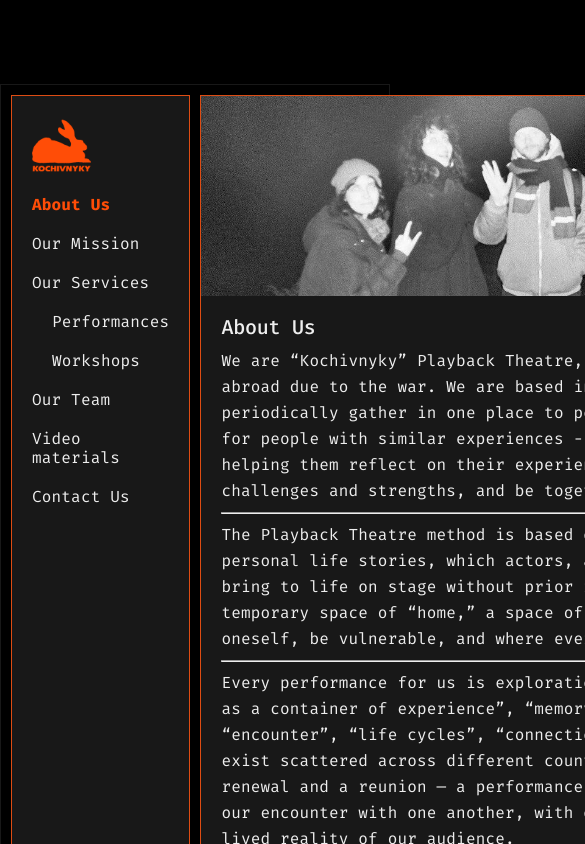
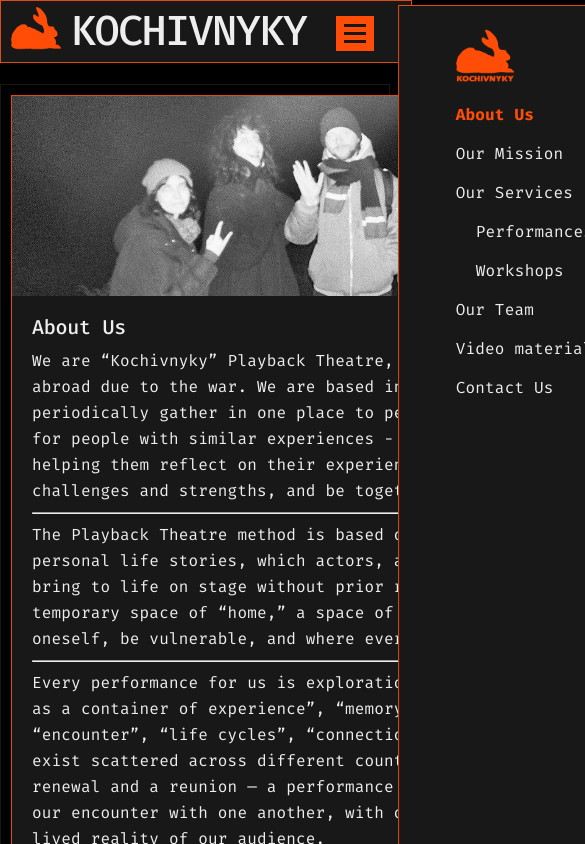
Before and after one commit to timtim40a/kochivnyky-portfolio, a React (Vite) app: page / in a window 390 px wide. Shown: the top 844 px of the page, 585 px wide, since content can reach past the window. Built offline with nearby package versions, Linux system fonts and the light colour scheme.

Commit message:
Add burger menu, tweak nav for mobile use

```diff
--- a/src/_components/Navbar/Navbar.module.css
+++ b/src/_components/Navbar/Navbar.module.css
@@ -30,3 +30,128 @@
 .chapter {
 
 } */
+
+/* burger button — hidden on desktop */
+.burger {
+    display: none;
+}
+
+.overlay {
+    display: none;
+}
+
+.topNav {
+    display: none;
+}
+
+/* ── Mobile ── */
+@media (max-width: 968px) {
+    .heading {
+        font-size: 55px;
+        line-height: 0.5;
+    }
+
+    .topLogo {
+        width: 50px;
+        height: 50px;
+        aspect-ratio: 1/1;
+    }
+
+    .topNav {
+        position: fixed;
+        display: grid;
+        padding: 0 calc(var(--margin) * 2);
+        grid-template-columns: 60px 1fr 60px;
+        flex-direction: row;
+        justify-content: space-evenly;
+        align-items: center;
+        top: 0;
+        left: 0;
+        width: 100vw;
+        background-color: var(--div-bg);
+        border: 1px solid var(--border);
+    }
+
+    /* burger button */
+    .burger {
+        display: flex;
+        flex-direction: column;
+        justify-content: center;
+        gap: 5px;
+        position: fixed;
+        top: 1rem;
+        right: 1rem;
+        z-index: 200;
+        border: none;
+        padding: 0.5rem;
+        cursor: pointer;
+        background-color: var(--text-highlight);
+    }
+
+    .bar {
+        display: block;
+        width: 22px;
+        height: 3px;
+        background: var(--div-bg);
+        transition:
+            transform 0.25s ease,
+            opacity 0.25s ease;
+    }
+
+    /* animate to X when open */
+    .barTop {
+        transform: translateY(8px) rotate(45deg);
+    }
+    .barMid {
+        opacity: 0;
+    }
+    .barBot {
+        transform: translateY(-8px) rotate(-45deg);
+    }
+
+    /* dim overlay */
+    .overlay {
+        display: block;
+        position: fixed;
+        inset: 0;
+        background: rgba(0, 0, 0, 0.45);
+        z-index: 149;
+    }
+
+    /* hide sidebar, slide in from right when open */
+    .container {
+        position: fixed;
+        top: 0;
+        right: 0;
+        height: 100vh;
+        width: 220px;
+        transform: translateX(105%);
+        transition: transform 0.3s ease;
+        pointer-events: none;
+        z-index: 150;
+        justify-content: center;
+    }
+
+    .containerOpen {
+        transform: translateX(0);
+        pointer-events: all;
+    }
+
+    /* reset the link slide-out effect on mobile */
+    .link {
+        width: 100%;
+        transform: none;
+        border-radius: 0;
+        border-left: 3px solid var(--nav-border);
+        border-top: none;
+        border-bottom: none;
+        text-align: left;
+        pointer-events: all;
+    }
+}
+
+@media (max-width: 768px) {
+    .heading {
+        font-size: 42px;
+    }
+}
--- a/src/_components/Navbar/Navbar.tsx
+++ b/src/_components/Navbar/Navbar.tsx
@@ -1,16 +1,57 @@
+import { useState } from "react";
 import TableOfContents from "../TableOfContents/TableOfContents";
 import styles from "./Navbar.module.css";
 
 function Navbar() {
+    function setClosed() {
+        setOpen(false);
+    }
+    const [open, setOpen] = useState(false);
+
     return (
         <>
-            <nav className={styles.container}>
+            <nav className={styles.topNav}>
+                <img
+                    src="/kochivnyky_logo_notext.png"
+                    alt="Kochivnyky Logo"
+                    className={styles.topLogo}
+                />
+                <h1 className={styles.heading}>KOCHIVNYKY</h1>
+            </nav>
+            <button
+                className={styles.burger}
+                onClick={() => setOpen((o) => !o)}
+                aria-label={open ? "Close menu" : "Open menu"}
+                aria-expanded={open}
+            >
+                <span
+                    className={`${styles.bar} ${open ? styles.barTop : ""}`}
+                />
+                <span
+                    className={`${styles.bar} ${open ? styles.barMid : ""}`}
+                />
+                <span
+                    className={`${styles.bar} ${open ? styles.barBot : ""}`}
+                />
+            </button>
+
+            {open && (
+                <div
+                    className={styles.overlay}
+                    onClick={() => setOpen(false)}
+                    aria-hidden="true"
+                />
+            )}
+
+            <nav
+                className={`${styles.container} ${open ? styles.containerOpen : ""}`}
+            >
                 <img
                     src="/kochivnyky_logo_ENG.png"
                     alt="Kochivnyky Logo"
                     className={styles.logo}
                 />
-                <TableOfContents />
+                <TableOfContents onClickFunction={setClosed} />
             </nav>
         </>
     );
--- a/src/_components/TableOfContents/TableOfContents.tsx
+++ b/src/_components/TableOfContents/TableOfContents.tsx
@@ -2,7 +2,7 @@ import { useActiveHeading } from "../../_hooks/useActiveHeading";
 import { useTocHeadings } from "../../_hooks/useTokHeadings";
 import styles from "./TableOfContents.module.css";
 
-function TableOfContents() {
+function TableOfContents({ onClickFunction = () => {} }) {
     const headings = useTocHeadings();
     const activeId = useActiveHeading();
 
@@ -19,6 +19,7 @@ function TableOfContents() {
                             className={`${styles.heading} ${styles[`level${heading.level}`]} ${activeId === heading.id ? styles.active : ""}`}
                             key={heading.id}
                             href={`#${heading.id}`}
+                            onClick={onClickFunction}
                         >
                             {heading.title}
                         </a>
```
Also changed, not shown: public/kochivnyky_logo_notext.png (added).
